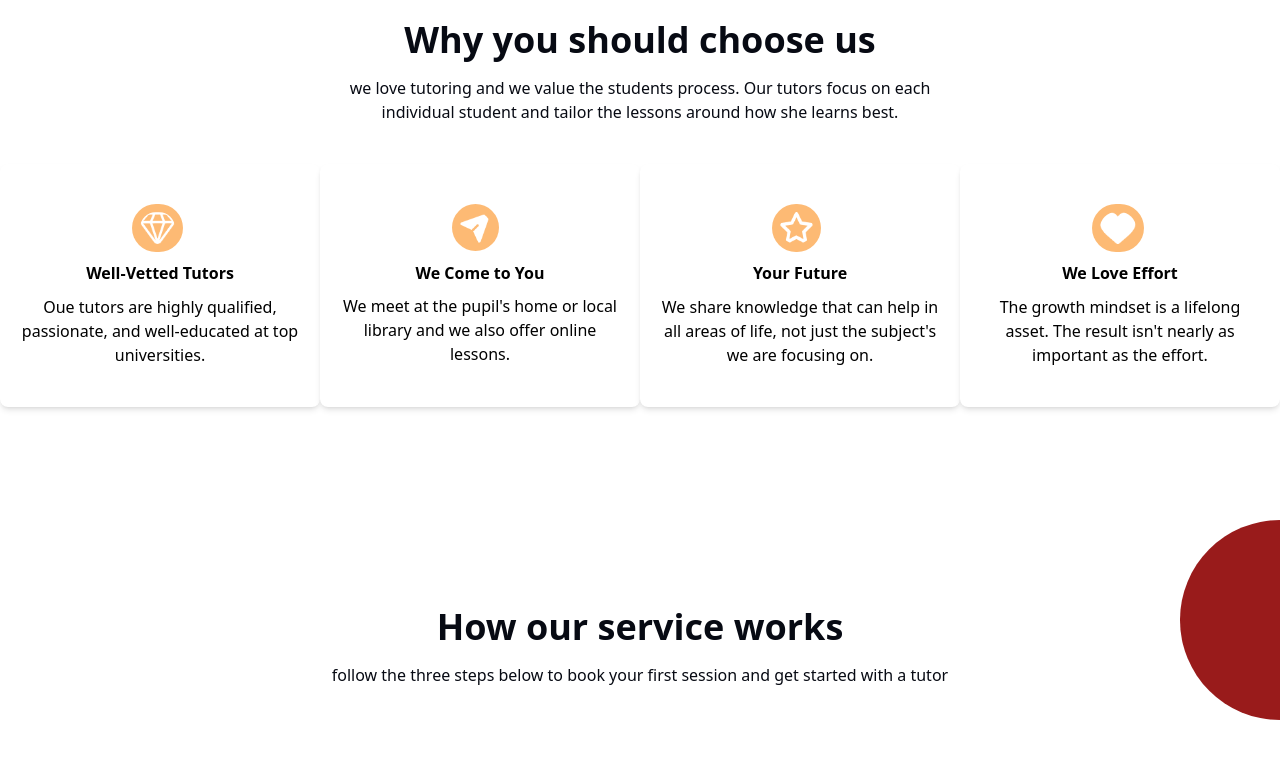
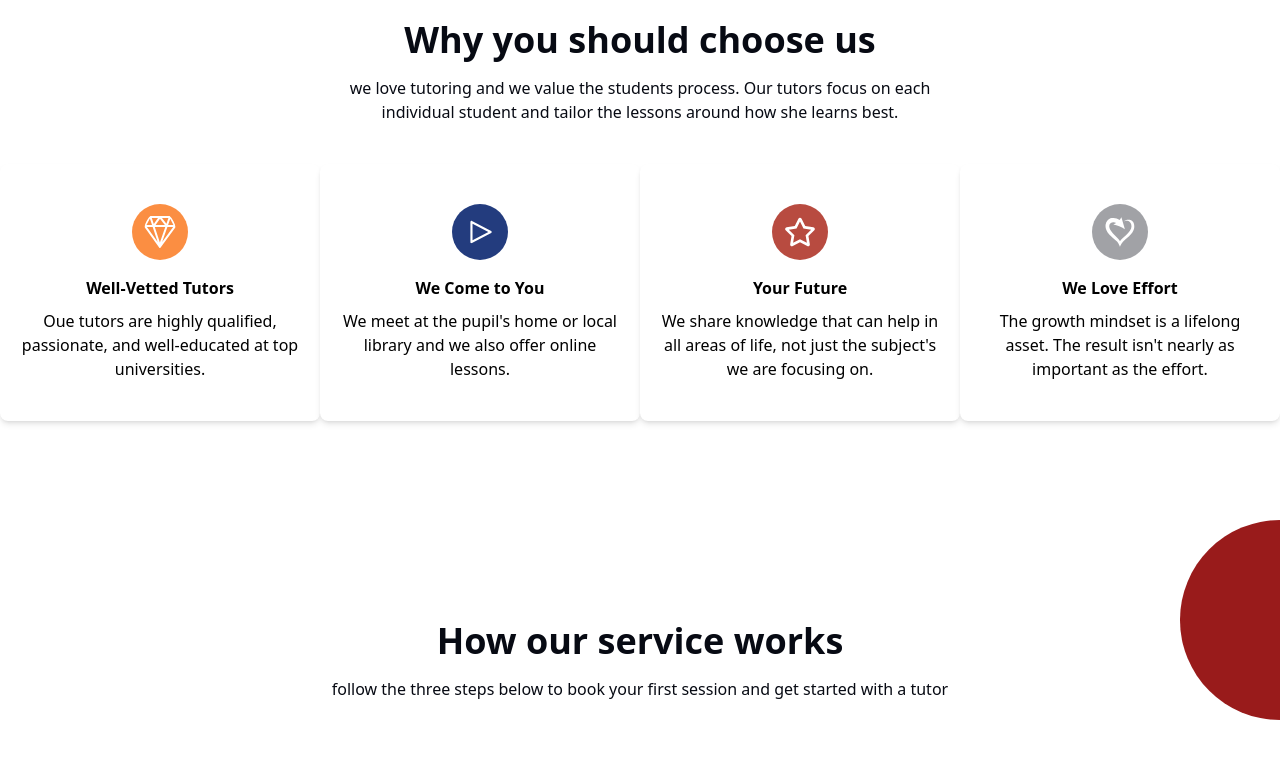
Before and after one commit to steeve7/Learnhall, a Next.js app: page / in a window 1280 px wide. Shown: the part 880-1638 px from the top of the page. Built offline with nearby package versions, Linux system fonts and the light colour scheme.

Commit message:
initial changes

```diff
--- a/src/components/Sections/About/index.js
+++ b/src/components/Sections/About/index.js
@@ -1,42 +1,34 @@
 import React from "react";
-import {IoDiamondOutline,IoTriangleSharp } from 'react-icons/io';
-import {FaRegStar} from 'react-icons/fa';
-import {GiSelfLove} from 'react-icons/gi';
-import Diamond from './assest/Vector(1).png';
-import Triangle from './assest/Vector(2).png';
-import Star from './assest/Vector(3).png';
-import Love from './assest/Vector(4).png';
-import Image from 'next/image'
+import { RxPlay } from "react-icons/rx";
+import { SlDiamond } from 'react-icons/sl';
+import { FaRegStar } from 'react-icons/fa';
+import { GiSelfLove } from 'react-icons/gi';
+// import { HiPuzzle } from 'react-icons/hi'
 
+function Index () {
 
-export const items = [
+ const items = [
     {
-        image: Diamond,
-        color: '#C13584',
+        icon: <SlDiamond className="bg-[#FB8E42] text-white w-14 rounded-full h-14 px-3 py-2"/>,
         tittle: 'Well-Vetted Tutors',
         desc: 'Oue tutors are highly qualified, passionate, and well-educated at top universities.',
     },
     {
-        image: Triangle,
-        color: '#00acee',
+        icon: <RxPlay className="bg-[#233C7E] text-white w-14 rounded-full h-14 px-3 py-2"/>,
         tittle: 'We Come to You',
         desc: "We meet at the pupil's home or local library and we also offer online lessons.",
     },
-    {
-        image: Star,
-        color: '#C13584',
+    {   icon: <FaRegStar className="bg-[#B84B40] text-white w-14 rounded-full h-14 px-3 py-2"/>,
         tittle: 'Your Future',
         desc: "We share knowledge that can help in all areas of life, not just the subject's we are focusing on.",
     },
     {
-        image: Love,
-        color: '#C13584',
+        icon: <GiSelfLove className="bg-[#A1A2A6] text-white w-14 rounded-full h-14 px-3 py-2"/>,
         tittle: 'We Love Effort',
         desc: "The growth mindset is a lifelong asset. The result isn't nearly as important as the effort.",
     },
 ]
 
-function index() {
   return (
     <>
     <div className="w-full md:mt-[900px] mt-[1100px] flex justify-center items-center flex-col">
@@ -49,27 +41,24 @@ function index() {
         </p>
       </div>
 
-      <div className="flex flex-col md:flex-row w-full md:mx-20 mx-20 justify-center">
-        {items.map((item, i) => (
-        <div key={i} className=" bg-white shadow-md rounded-lg text-center w-full
-        flex-1 text-center md:mt-10 px-[1.25rem] py-10 space-y-[0.6rem]">
+      <div className="flex flex-col md:flex-row w-full md:mx-20 mx-20 justify-between">
+        {items.map((item, i) => {
+          const {icon, tittle, desc } = item
+          return (
+            <div key={i} className=" bg-white shadow-md rounded-lg text-center w-full
+        flex-1 justify-center text-center md:mt-10 px-[1.25rem] py-10 space-y-[0.6rem]">
 
-        <Image
-        src={item.image}
-        bgColor={item.bgColor}
-        style={{color:item.color}}
-        alt='images'
-        className="bg-orange-300 md:ml-28 rounded-full px-2 py-2"
-        />
-        <h5 className="font-semibold">{item.tittle}</h5>
-        <p>{item.desc}</p>
+        <p className="inline-block">{icon}</p>
+        <h5 className="font-semibold">{tittle}</h5>
+        <p>{desc}</p>
         </div>
-        ))}
+          )
+        })}
+
       </div>
     </div>
     </>
 
   );
 }
-
-export default index;
+export default Index;
--- a/src/components/Sections/Tutor/index.js
+++ b/src/components/Sections/Tutor/index.js
@@ -14,14 +14,14 @@ function index() {
         <p className="text-[#070A13] mt-4">if you want to work with us please click a button below to fill out a short form and
         we will be in contact within 24-48 hours for a perspective interview.
         </p>
-        <button className='bg-red-900 px-4 py-4 rounded-2xl mt-4 text-white'>Become a Tutor</button>
+        <button className='bg-red-900 px-4 py-4 rounded-2xl mt-3 text-white'>Become a Tutor</button>
        </div>
        <div className=" md:w-[540px] h-[400px] absolute mt-3 w-full hidden md:block md:right-0  bg-[#B84B40] rounded-l-xl"/>
        <div className="absolute w-44 h-20 right-0 mt-[420px] hidden md:block bg-orange-400 rounded-tl-full rounded-tr-full" />
             <Image
                 src={Tutor}
                 alt="Tutor image"
-                className='md:w-[40%] bg-amber-100 absolute w-full md:ml-20 md:right-20 md:mt-14 mt-[415px] rounded-2xl'
+                className='md:w-[40%] bg-amber-100 absolute w-full md:ml-20 md:right-20 md:mt-14 mt-[411px] rounded-2xl'
             />
     </section>
   )
```
